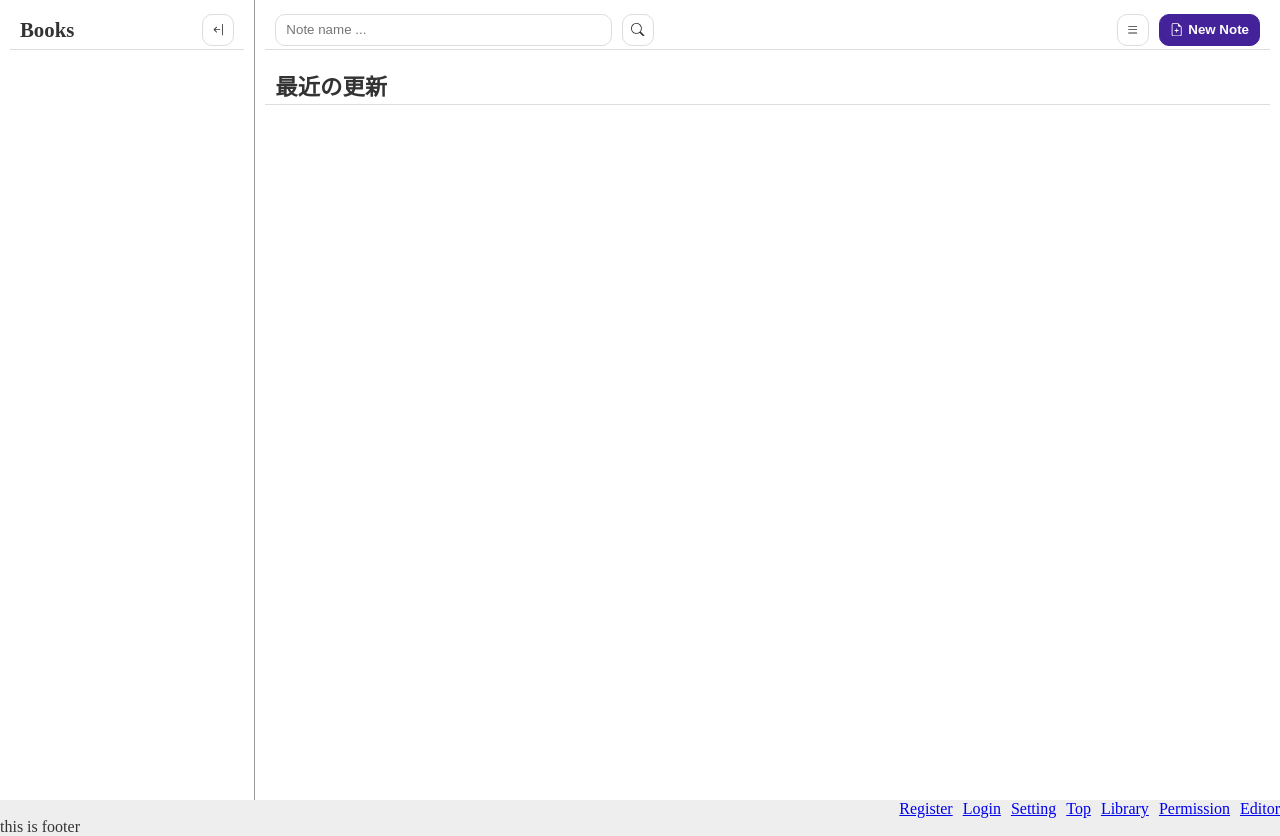
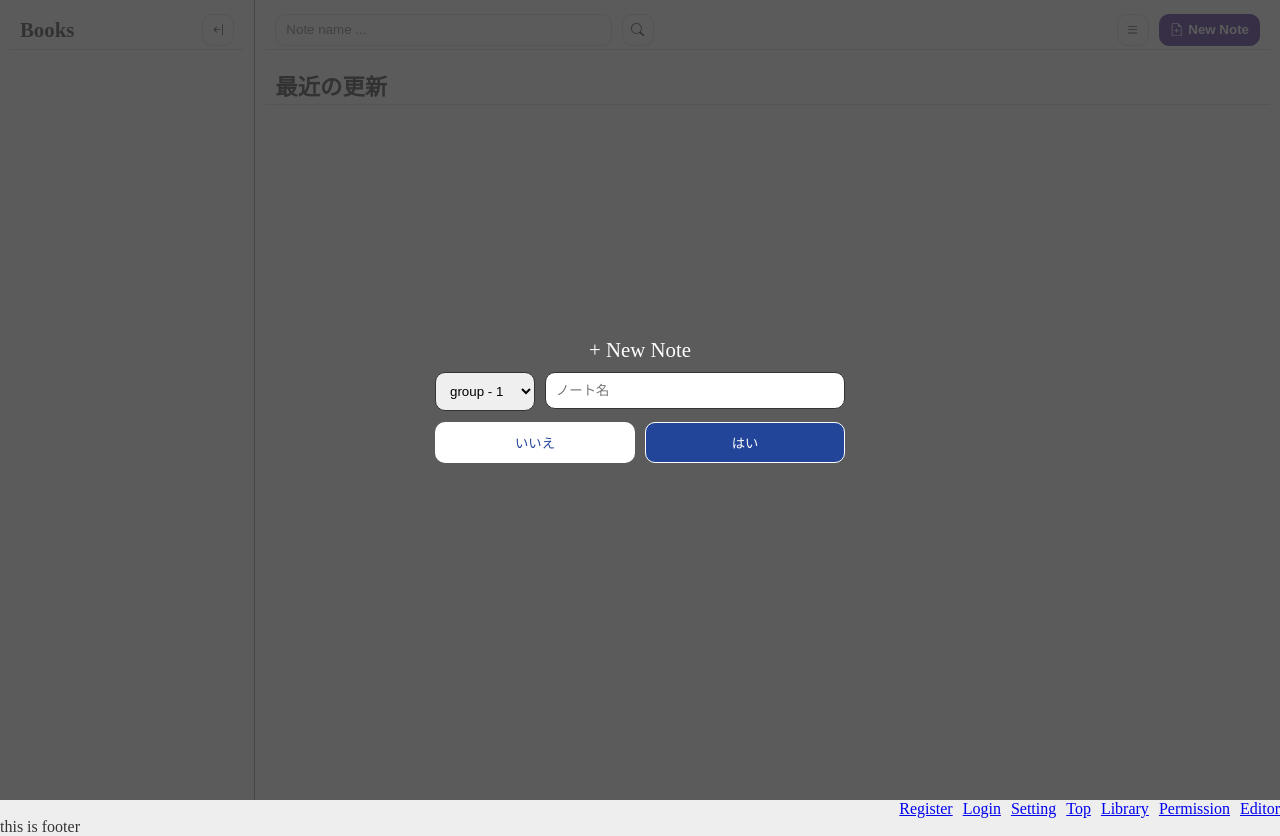
Before and after one commit to syxnji/ShareMd, a Next.js app: page /Library in a window 1280 px wide. Both pictures are taken after a click on the button "New Note". Built offline with nearby package versions, Linux system fonts and the light colour scheme.

Commit message:
追加 - newNoteクリック処理

```diff
--- a/src/pages/Library/index.jsx
+++ b/src/pages/Library/index.jsx
@@ -7,6 +7,7 @@ import { NotesInGroup } from '@/components/NotesInGroup';
 import { MainBtn } from "@/components/UI/MainBtn"
 import { ImgBtn } from '@/components/UI/ImgBtn';
 import { Permission } from '@/components/Permission';
+import { ModalWindow } from '@/components/ModalWindow';
 // icon
 import { BsSearch, BsList, BsPeople, BsFileEarmarkPlus, BsGrid3X3 } from "react-icons/bs";
 import { RiBook2Line } from "react-icons/ri";
@@ -14,6 +15,41 @@ import { RiBook2Line } from "react-icons/ri";
 import styles from "./library.module.css";
 
 export default function Library() {
+    const [modalState, setModalState] = useState({ open: false });
+    const [valueSelect, setValueSelect] = useState()
+    const [inputValue, setInputValue] = useState('')
+    const handleNewNote =() => {
+        setModalState({ open: true })
+    }
+    const handleChangeOption = (event) => {
+        setValueSelect(event.target.value);
+    }
+    const handleSubmit = () => {
+        console.log(valueSelect)
+        console.log(inputValue)
+    }
+
+    const formContent = (
+        <>
+        <div className={styles.inputs}>
+            <div className={styles.newNoteGroup}>
+                <select required onChange={handleChangeOption}>
+                    <option value="1">group - 1</option>
+                    <option value="2">group - 2</option>
+                    <option value="3">group - 3</option>
+                </select>
+            </div>
+            <div className={styles.newNoteName}>
+                <input
+                 type="text"
+                 placeholder='ノート名'
+                 onChange={(e) => setInputValue(e.target.value)}
+                 required
+                />
+            </div>
+        </div>
+        </>
+    )
 
     // MARK:全てのノート
     const [allNotes, setAllNotes] = useState([]);
@@ -74,7 +110,7 @@ export default function Library() {
         </div>
         {/* 新規ノート */}
         <div className={styles.addNote}>
-            <MainBtn img={<BsFileEarmarkPlus/>} text="New Note"/>
+            <MainBtn img={<BsFileEarmarkPlus/>} click={handleNewNote} text="New Note"/>
         </div>
         </>
     )
@@ -100,6 +136,19 @@ export default function Library() {
 
     return(
         <main className={styles.main}>
+
+
+        {modalState.open && (
+            <form className={styles.formContent}>
+                <ModalWindow
+                    msg={'+ New Note'}
+                    content={formContent}
+                    No={() => setModalState({ open: false})}
+                    Yes={() => handleSubmit()}
+                    type={'submit'}
+                />
+            </form>
+        )}
 
         {/* MARK:メニュー */}
         <Menu setSelectedGroupId={setSelectedGroupId} />
--- a/src/pages/Library/library.module.css
+++ b/src/pages/Library/library.module.css
@@ -55,3 +55,22 @@
     flex-direction: column;
     gap: 10px;
 }
+
+/* new ノート モーダルウィンドウ */
+.inputs{
+    display: flex;
+    /* flex-direction: column; */
+    gap: 10px;
+}
+.newNoteGroup select{
+    width: 100px;
+    border: solid 1px #333;
+    border-radius: 10px;
+    padding: 10px;
+}
+.newNoteName input{
+    width: 300px;
+    border: solid 1px #333;
+    border-radius: 10px;
+    padding: 10px;
+}
```
